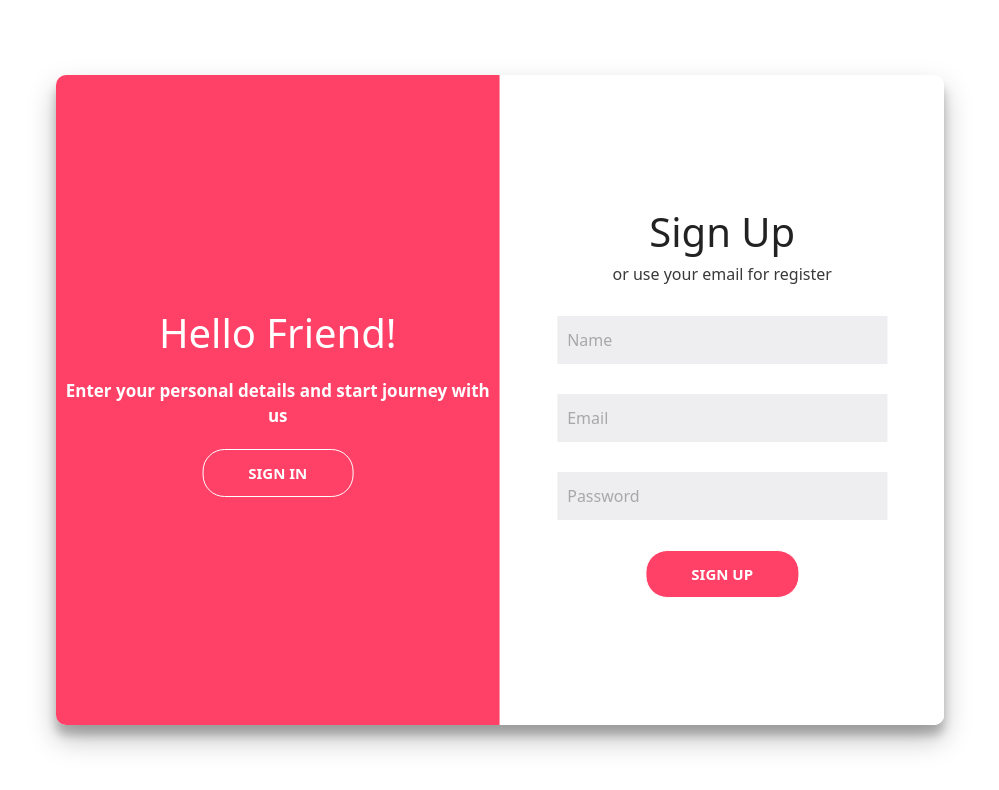
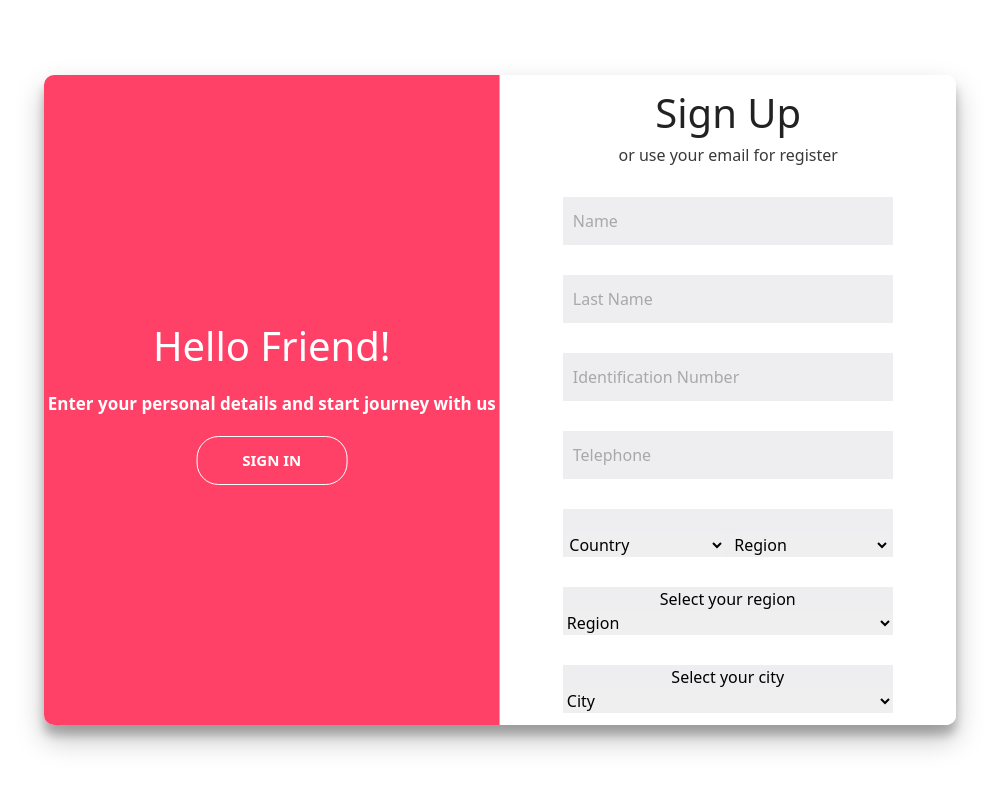
Before and after one commit to Jpcardenasg/GrabAndGo, an Angular app: page / in a window 1280 px wide. Both pictures are taken after a click on the button "SIGN UP". Shown: the top 790 px of the page, without its empty margins (140-1139 px from the left). Built offline with nearby package versions, Linux system fonts and the light colour scheme.

Commit message:
feat: :construction: Sign Up component

```diff
--- a/src/app/login/login.component.css
+++ b/src/app/login/login.component.css
@@ -289,6 +289,7 @@
 .container.active .overlay .page.page_signIn {
     opacity: 0;
     margin-left: -100%;
+    padding: 0 4px;
 }
 
 .container.active .overlay .page.page_signUp {
--- a/src/app/login/login.component.html
+++ b/src/app/login/login.component.html
@@ -16,12 +16,51 @@
                 <button class="btn bkg">Sign In</button>
             </form>
         </div>
-        <div class="form sign_up">
+        <div class="form sign_up py-2 max-h-screen">
             <h3>Sign Up</h3>
             <span>or use your email for register</span>
-            <form action="#" id="form_input">
+            <form action="#" id="form_input" class="overflow-y-auto px-1">
                 <div class="type">
-                    <input type="text" name="" placeholder="Name" id="name">
+                    <input type="text" name="name" placeholder="Name" id="name">
+                </div>
+                <div class="type">
+                    <input type="text" name="lastName" placeholder="Last Name" id="lastName">
+                </div>
+                <div class="type">
+                    <input type="text" name="idNumber" placeholder="Identification Number" id="idNumber">
+                </div>
+                <div class="type">
+                    <input type="text" name="telephone" placeholder="Telephone" id="telephone">
+                </div>
+                <div class="type flex flex-col justify-end">
+
+                    <div class="flex justify-around">
+                        <select name="country" id="country" class="w-40">
+                            <option value="" selected disabled>Country</option>
+                            <option value="colombia">Colombia</option>
+                        </select>
+                        <select name="region" id="region" class="w-40">
+                            <option value="" selected disabled>Region</option>
+                            <option value="region">Santander</option>
+                        </select>
+                    </div>
+                </div>
+                <div class="type flex flex-col">
+                    <label for="region">Select your region</label>
+                    <select name="region" id="region">
+                        <option value="" selected disabled>Region</option>
+                        <option value="region">Santander</option>
+                    </select>
+                </div>
+                <div class="type flex flex-col">
+                    <label for="city">Select your city</label>
+                    <select name="city" id="city">
+                        <option value="" selected disabled>City</option>
+                        <option value="city">Bucaramanga</option>
+                    </select>
+                </div>
+                <div class="type">
+                    <input type="text" name="postalCode" placeholder="Postal Code" id="postalCode">
                 </div>
                 <div class="type">
                     <input type="email" name="" placeholder="Email" id="email">
@@ -36,12 +75,12 @@
     <div class="overlay">
         <div class="page page_signIn">
             <h3>Welcome Back!</h3>
-            <p>To keep with us please login with your personal info</p>
+            <p class="px-1">To keep with us please login with your personal info</p>
             <button class="btn btnSign-in" (click)="toggleSignIn()">Sign Up <i class="bi bi-arrow-right"></i></button>
         </div>
         <div class="page page_signUp">
             <h3>Hello Friend!</h3>
-            <p>Enter your personal details and start journey with us</p>
+            <p class="px-1">Enter your personal details and start journey with us</p>
             <button class="btn btnSign-up" (click)="toggleSignUp()">
                 <i class="bi bi-arrow-left"></i> Sign In</button>
         </div>
```
